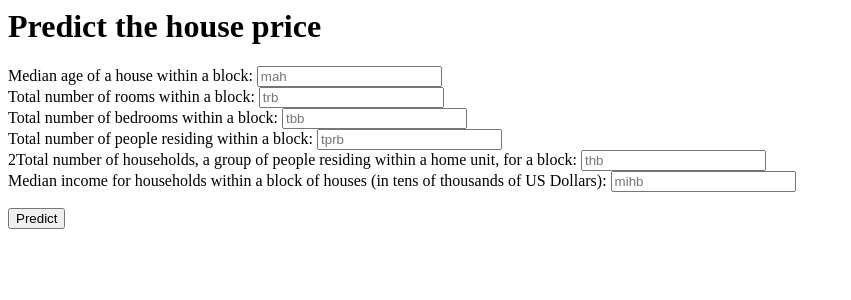
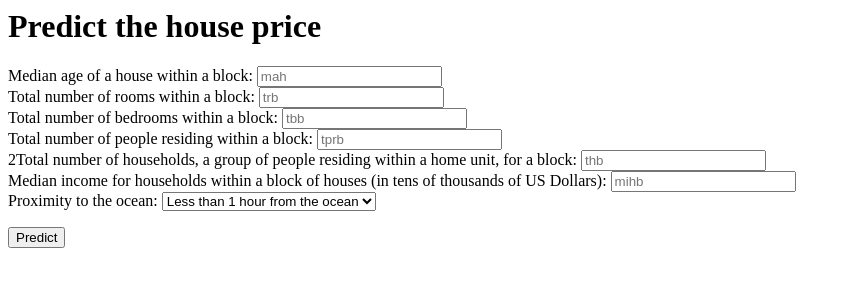
Before and after one commit to KasperTak/DE_assignment_1_v1, a Flask app: page /predicthouseprice in a window 1280 px wide. Shown: the top 300 px of the page, without its empty margins (0-851 px from the left). Run offline with Flask 3, Linux system fonts and the light colour scheme.

Commit message:
Update input_form_page.html

```diff
--- a/prediction-ui/templates/input_form_page.html
+++ b/prediction-ui/templates/input_form_page.html
@@ -23,6 +23,17 @@
 
     <label for="mihb">Median income for households within a block of houses (in tens of thousands of US Dollars):</label>
     <input type="text" id="mihb" name="mihb" placeholder="mihb"> <br>
+
+    <label for="op">Proximity to the ocean:</label>
+    <select id="op" name="op">
+        <option value="<1H OCEAN">Less than 1 hour from the ocean</option>
+        <option value="INLAND">Inland</option>
+        <option value="ISLAND">Island</option>
+        <option value="NEAR BY">Near by</option>
+        <option value="Near Ocean">Near ocean</option>
+    </select> <br>
+
+
     <p><input type='submit' value='Predict'/></p>
 </form>
 
```
